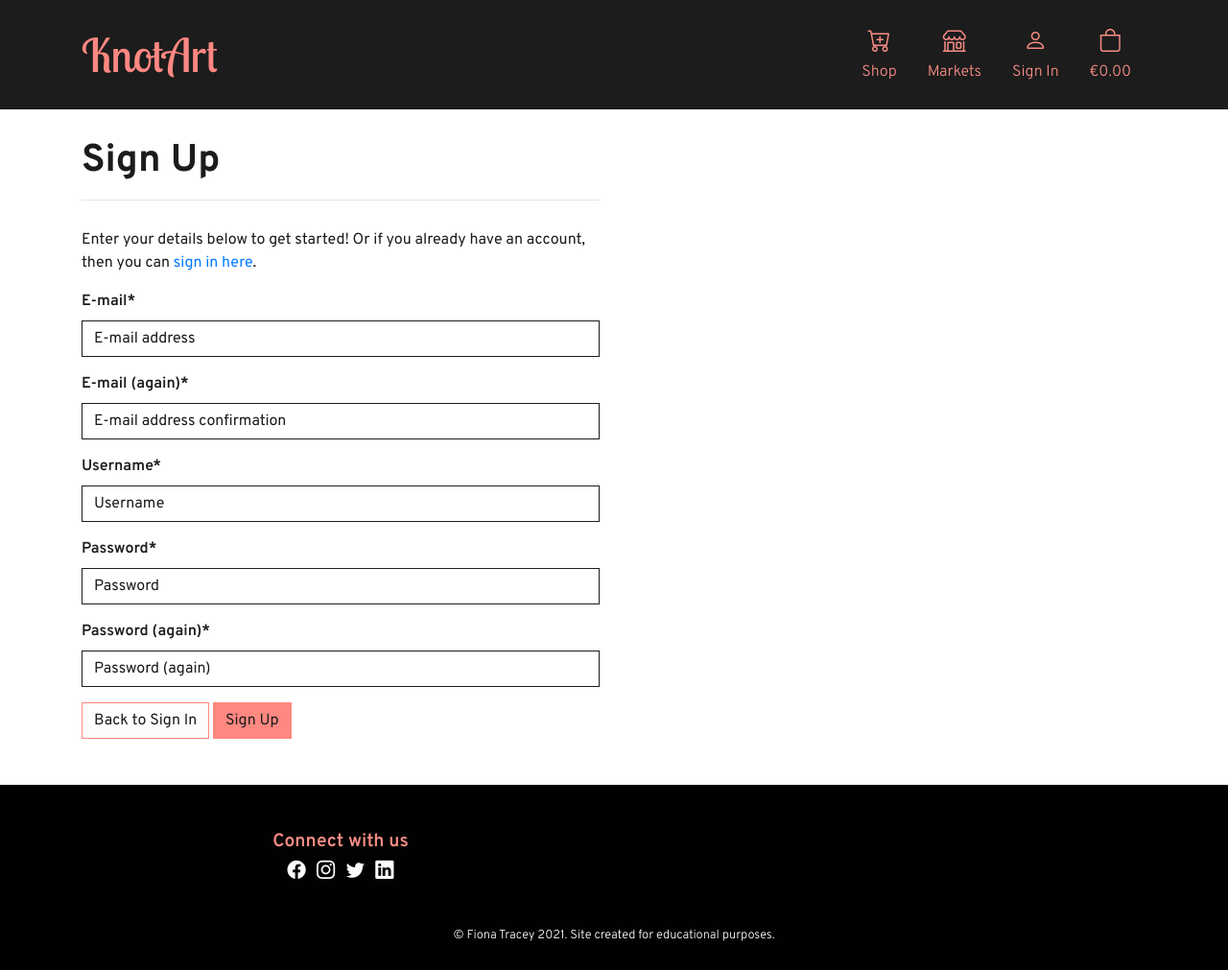
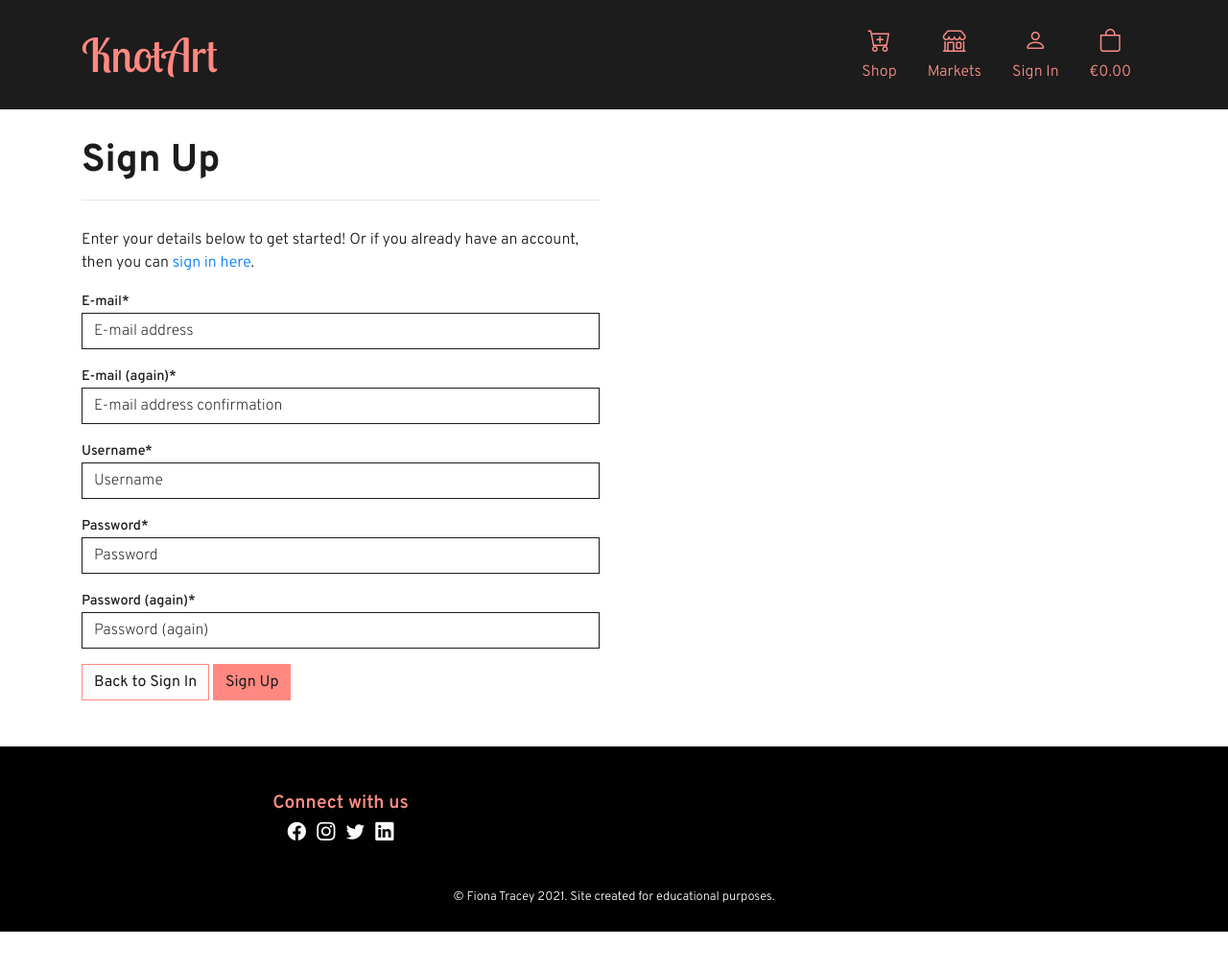
Before and after one commit to Fiona-T/knot-art, a Django app: page /accounts/signup/ in a window 1280 px wide. Shown: the whole page at 96% size. After the commit the page ends 971 px from the top, so only its background shows below. Run offline with Django 3.2, Linux system fonts and the light colour scheme; some libraries are stand-ins or nearby versions.

Commit message:
style: add font-weight to body, and adjust labels, placeholder on allauth forms, base.css

```diff
--- a/static/css/base.css
+++ b/static/css/base.css
@@ -5,6 +5,7 @@ html, body {
 body {
     font-family: 'Overpass', sans-serif;
     color: #1c1c1c;
+    font-weight: 300;
 }
 
 h1, h2 {
@@ -346,12 +347,15 @@ a:not([href]).btt-link:hover {
 
 /* labels heavier weight */
 .allauth-form-inner-content label {
-    font-weight: 600;
+    font-size: 90%;
+    font-weight: 500;
+    margin-bottom: 0;
 }
 
 /* give placeholders same color as text */
 .allauth-form-inner-content input::placeholder {
     color: #1c1c1c;
+    font-weight: 100;
 }
 
 .allauth-form-inner-content p {
```
